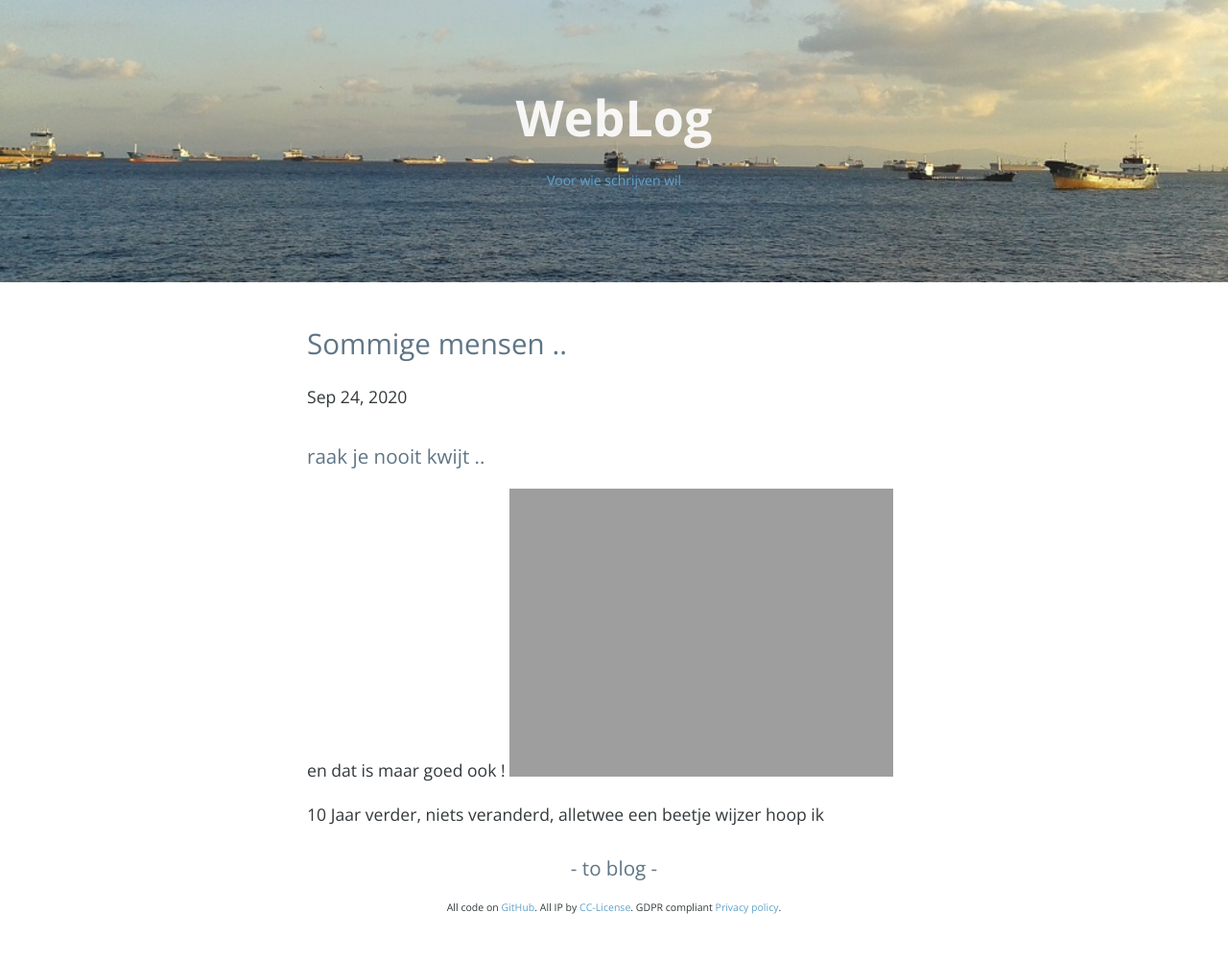
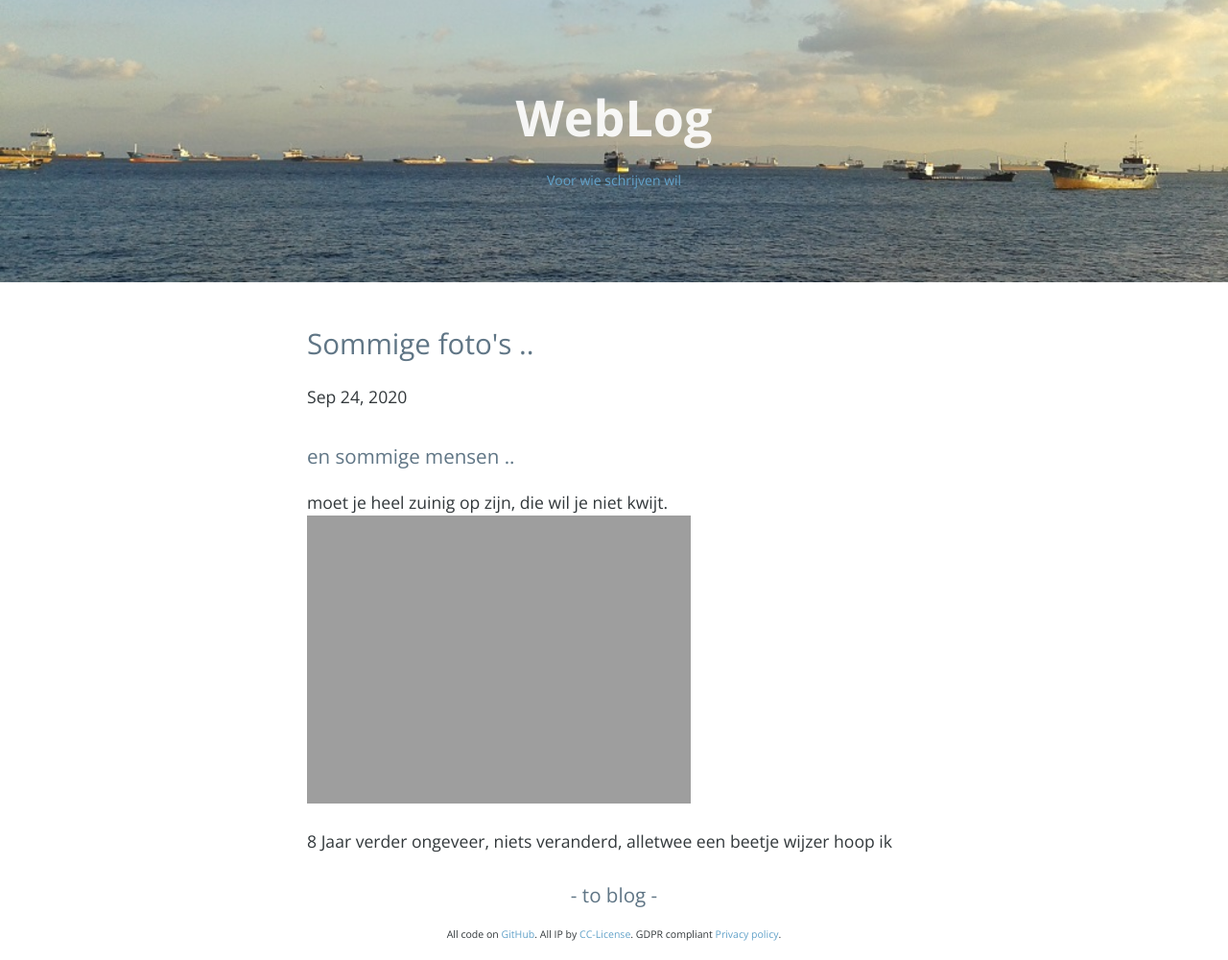
Before and after one commit to fprisse/Weblog, a Jekyll site: the page built from _posts/2020-09-25-jaimee.md, in a window 1280 px wide. Shown: the whole page at 96% size. Built offline with Jekyll 4.4.1, drawn with Linux system fonts in a browser that asks for light colours; nearby versions of some CDN libraries; comment, search, counter and statistics services are not loaded; before the commit the page ends 972 px from its top, so only the background shows below that.

Commit message:
Update 2020-09-25-jaimee.md

```diff
--- a/_posts/2020-09-25-jaimee.md
+++ b/_posts/2020-09-25-jaimee.md
@@ -1,13 +1,13 @@
 ---
 layout: post
-title: "Sommige mensen .. "
+title: "Sommige foto's .. "
 date: 2020-09-25 00:00:01 +0100
 categories: Covid-19
 ---
 
-### raak je nooit kwijt ..
+### en sommige mensen ..
 
-en dat is maar goed ook !
+moet je heel zuinig op zijn, die wil je niet kwijt.
 ![jaimee]({{ site.url }}/assets/jaimee.gif)
 
-10 Jaar verder, niets veranderd, alletwee een beetje wijzer hoop ik
+8 Jaar verder ongeveer, niets veranderd, alletwee een beetje wijzer hoop ik
```
